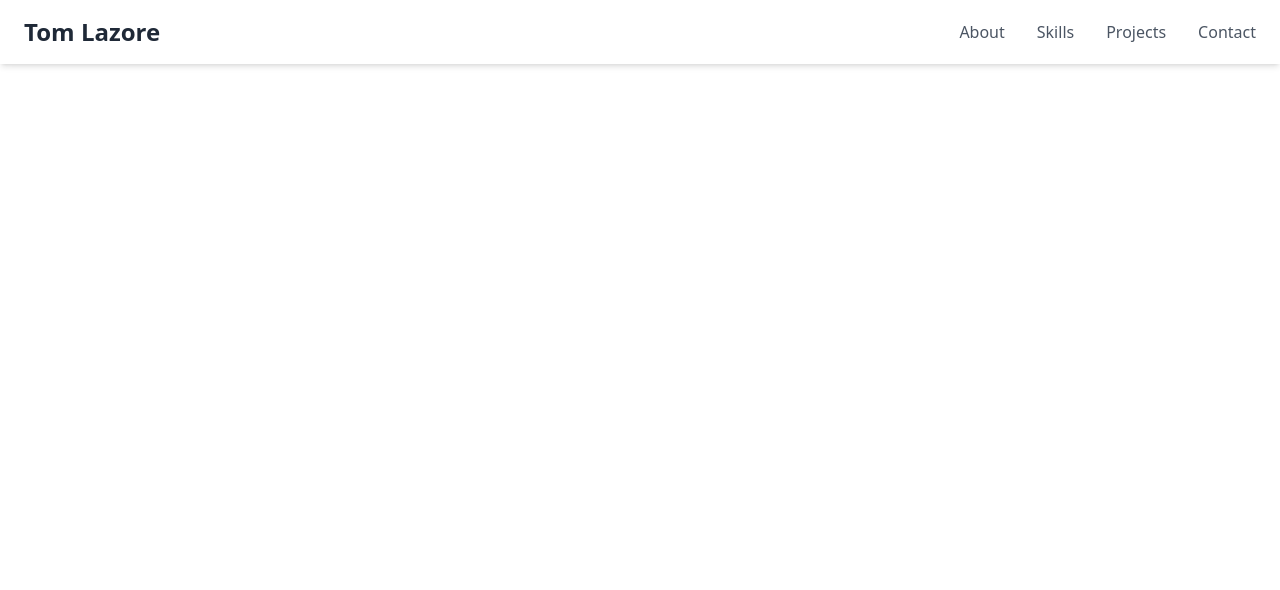
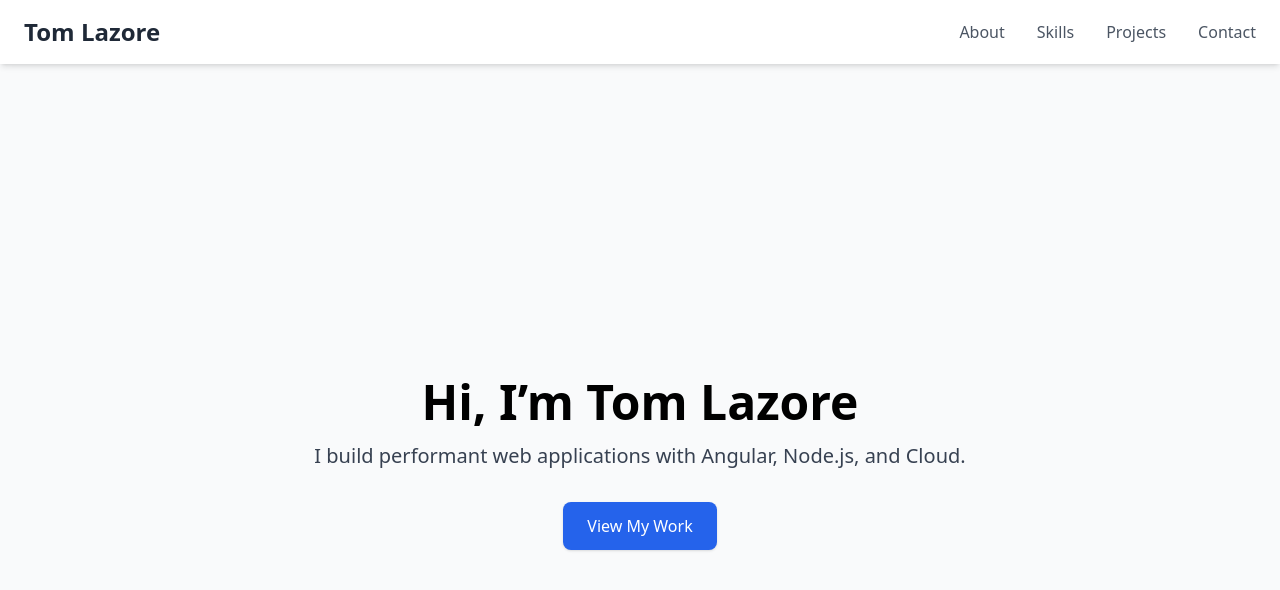
Before and after one commit to tlaze/TomLazorePortfolio, an Angular app: page / in a window 1280 px wide. Shown: the top 590 px of the page. Built offline with nearby package versions, Linux system fonts and the light colour scheme.

Commit message:
about template added

```diff
--- /dev/null
+++ b/src/app/about/about.component.html
@@ -0,0 +1,15 @@
+<section
+  id="about"
+  class="h-screen flex flex-col items-center justify-center bg-gray-50 scroll-snap-align-start"
+>
+  <h2 class="text-5xl font-extrabold mb-4">Hi, I’m Tom Lazore</h2>
+  <p class="text-xl text-gray-700 mb-8">
+    I build performant web applications with Angular, Node.js, and Cloud.
+  </p>
+  <a
+    href="#projects"
+    class="bg-blue-600 text-white py-3 px-6 rounded-lg shadow hover:bg-blue-700 transition"
+  >
+    View My Work
+  </a>
+</section>
--- a/src/app/app.component.html
+++ b/src/app/app.component.html
@@ -2,5 +2,5 @@
 
 <!-- Scroll container holding your full-screen sections -->
 <div class="h-screen overflow-y-scroll scroll-snap-y-mandatory">
-  <router-outlet/>
+  <app-about></app-about>
 </div>
--- a/src/app/app.component.ts
+++ b/src/app/app.component.ts
@@ -1,13 +1,15 @@
 import { Component } from '@angular/core';
 import { RouterOutlet } from '@angular/router';
 import { NavbarComponent } from './navbar/navbar.component';
+import { AboutComponent } from './about/about.component';
 
 @Component({
   selector: 'app-root',
   standalone: true,
   imports: [
     RouterOutlet,
-    NavbarComponent
+    NavbarComponent,
+    AboutComponent,
   ],
   templateUrl: './app.component.html',
   styleUrl: './app.component.css'
```
Also changed, not shown: src/app/about/about.component.ts (added, +12 -0 lines), src/app/about/about.component.css (added), 1 other file (tests, documents, lock files or other folders).
